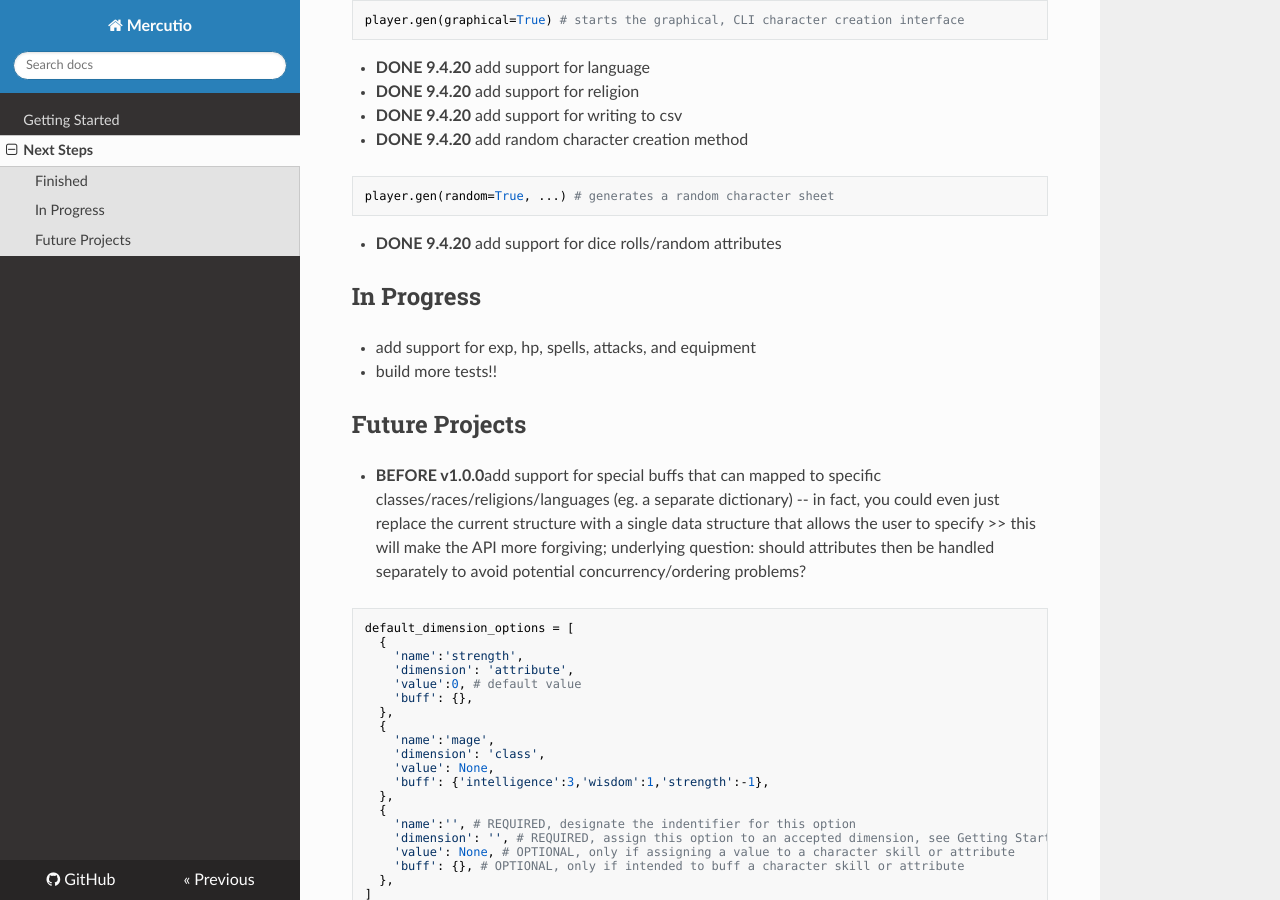
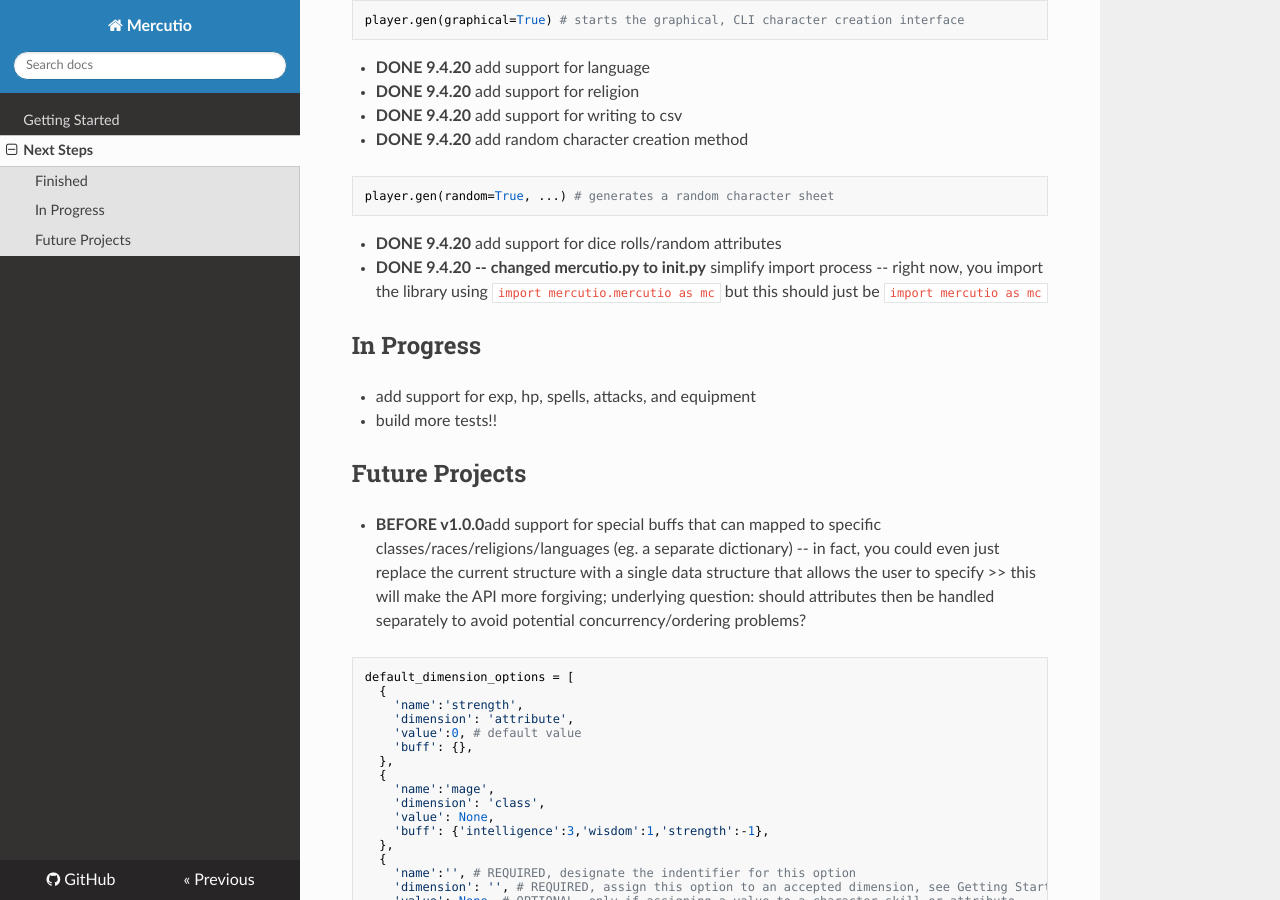
Before and after one commit to signebedi/mercutio, an MkDocs documentation site: the page built from docs/future.md, in a window 1280 px wide and 900 px high, scrolled down 432 px. Built offline with MkDocs 1.6.1, drawn with Linux system fonts in a browser that asks for light colours; nearby versions of some CDN libraries.

Commit message:
changed future docs

````diff
--- a/docs/future.md
+++ b/docs/future.md
@@ -20,6 +20,7 @@ player.gen(graphical=True) # starts the graphical, CLI character creation interf
 player.gen(random=True, ...) # generates a random character sheet
 ```
 * **DONE 9.4.20** add support for dice rolls/random attributes
+* **DONE 9.4.20 -- changed mercutio.py to __init__.py** simplify import process -- right now, you import the library using ```import mercutio.mercutio as mc``` but this should just be ```import mercutio as mc```
 
 ## In Progress
 * add support for exp, hp, spells, attacks, and equipment
````
